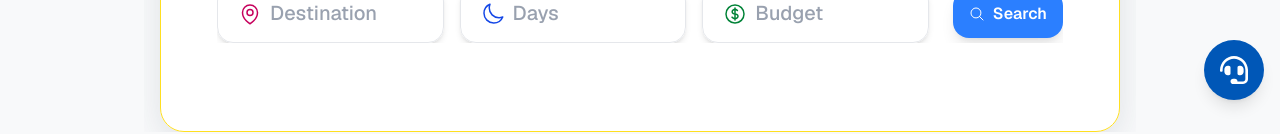
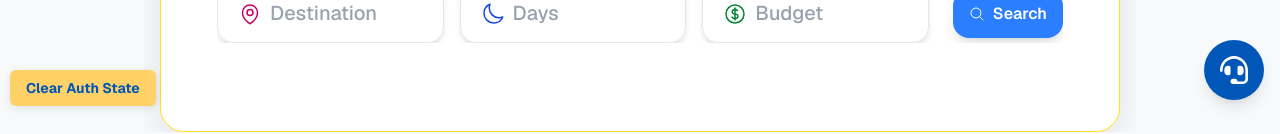
Before and after one commit to rajanjha-rb/brothers-holidays, a Next.js app: page / in a window 1280 px wide. Shown: the part 684-818 px from the top of the page. Built offline with nearby package versions, Linux system fonts and the light colour scheme; no server answers.

Commit message:
feat(debug): add clearAuthState utility and dev-only debug button to reset auth state

```diff
--- a/src/app/components/Footer.tsx
+++ b/src/app/components/Footer.tsx
@@ -3,6 +3,7 @@
 import React, { useState, useEffect } from "react";
 import { FaFacebookSquare, FaInstagram, FaWhatsappSquare, FaHeadset, FaThumbsUp } from "react-icons/fa";
 import { SiViber } from "react-icons/si";
+import { clearAuthState } from "@/store/auth";
 
 const PALETTE = {
   blue: "#0057B7",         // Nav backgrounds, accents
@@ -183,6 +184,29 @@ export default function Footer() {
       <div className="mt-10 text-center text-xs" style={{ color: PALETTE.gray }}>
         &copy; {new Date().getFullYear()} Brothers Holidays. All rights reserved.
       </div>
+      {/* Debug: Clear Auth State Button (only in development) */}
+      {process.env.NODE_ENV === 'development' && (
+        <button
+          onClick={clearAuthState}
+          style={{
+            position: 'fixed',
+            bottom: 10,
+            left: 10,
+            zIndex: 1000,
+            background: '#FFD166',
+            color: '#0057B7',
+            border: 'none',
+            borderRadius: 6,
+            padding: '8px 16px',
+            fontWeight: 'bold',
+            boxShadow: '0 2px 8px rgba(0,0,0,0.10)',
+            cursor: 'pointer',
+          }}
+          title="Clear Auth State (Debug)"
+        >
+          Clear Auth State
+        </button>
+      )}
       {/* Floating Chatbot Button (bottom-right) */}
       <button
         className="fixed bottom-4 right-4 z-50 bg-blue-600 text-white p-4 rounded-full shadow-lg flex items-center justify-center text-2xl"
--- a/src/store/auth.ts
+++ b/src/store/auth.ts
@@ -124,3 +124,10 @@ export const useAuthStore = create<IAuthStore>()(
     }
   )
 );
+
+export const clearAuthState = () => {
+  if (typeof window !== 'undefined') {
+    localStorage.removeItem('auth');
+    window.location.reload();
+  }
+};
```
